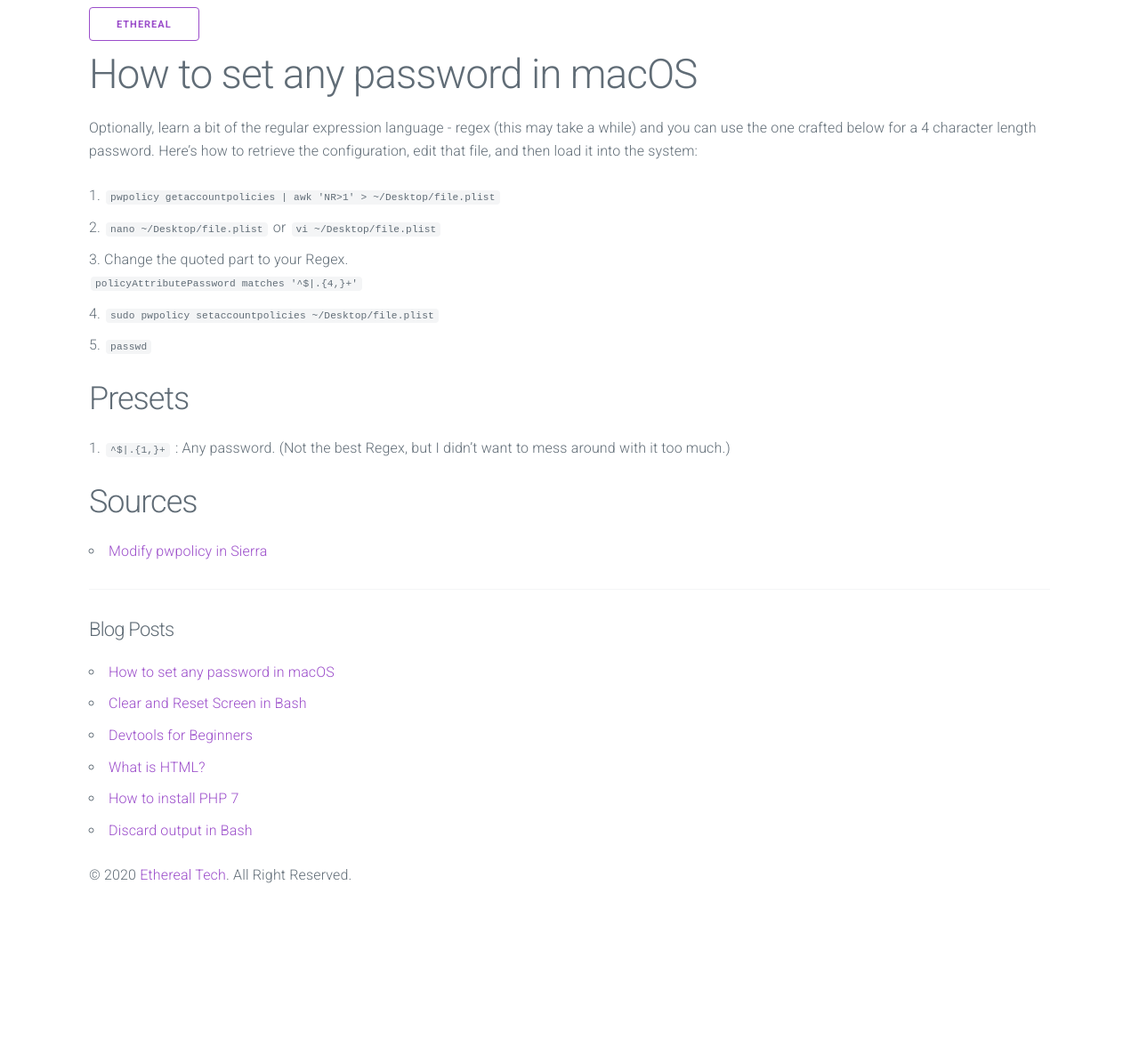
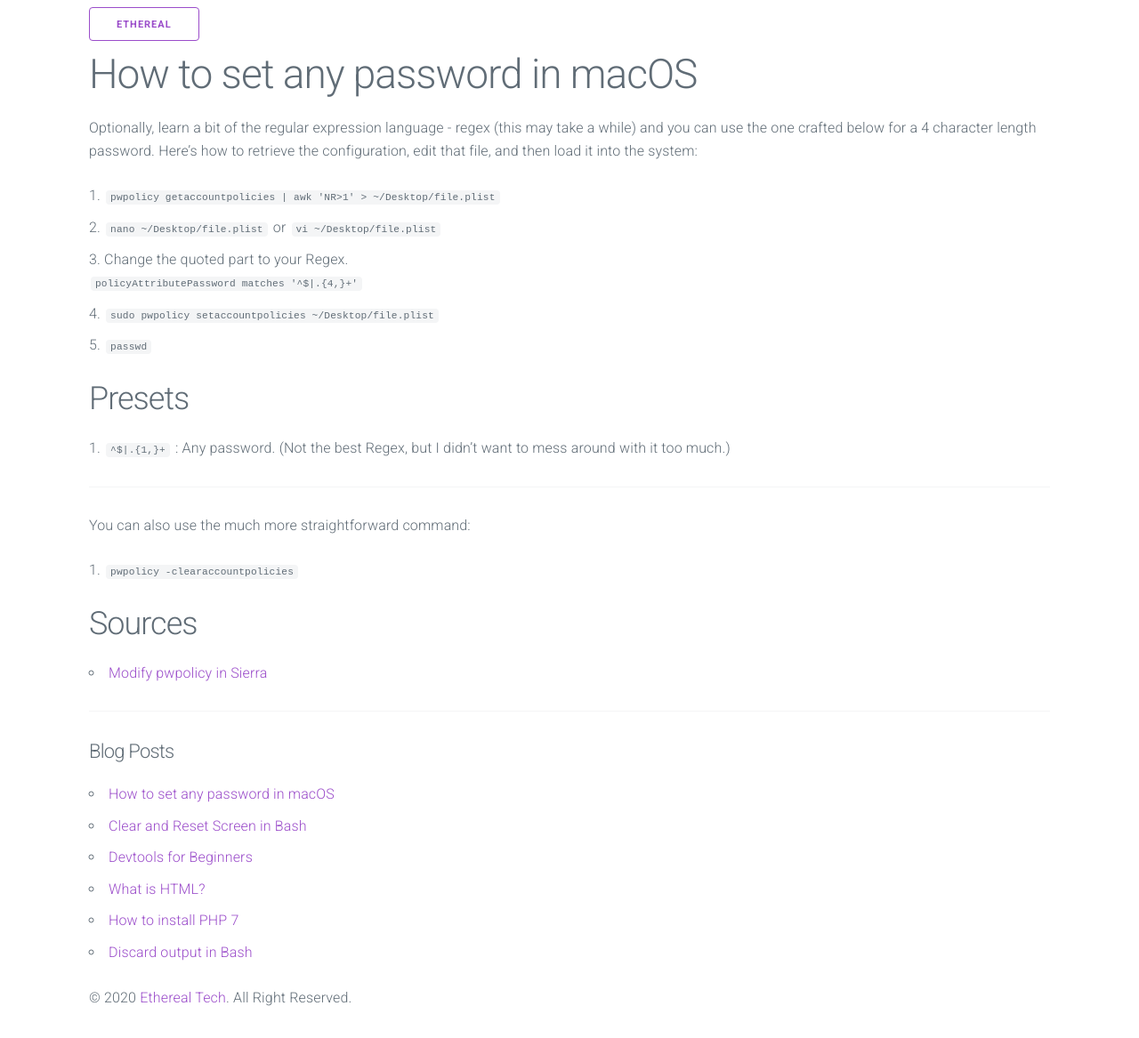
Before and after one commit to etherealTech/etherealtech.github.io, a Jekyll site: the page built from docs/_posts/2022-07-09-how-to-set-any-password-in-macos.md, in a window 1280 px wide. Shown: the whole page at 89% size. Built offline with Jekyll 4.4.1, drawn with Linux system fonts in a browser that asks for light colours; before the commit the page ends 1030 px from its top, so only the background shows below that.

Commit message:
Update 2022-07-09-how-to-set-any-password-in-macos.md

```diff
--- a/docs/_posts/2022-07-09-how-to-set-any-password-in-macos.md
+++ b/docs/_posts/2022-07-09-how-to-set-any-password-in-macos.md
@@ -20,6 +20,12 @@ for a 4 character length password. Here’s how to retrieve the configuration, e
 
 1. `^$|.{1,}+` : Any password. (Not the best Regex, but I didn't want to mess around with it too much.)
 
+---
+
+You can also use the much more straightforward command:
+
+1. `pwpolicy -clearaccountpolicies`
+
 ## Sources
 
 - [Modify pwpolicy in Sierra](https://apple.stackexchange.com/questions/293820/modify-pwpolicy-in-sierra)
```
